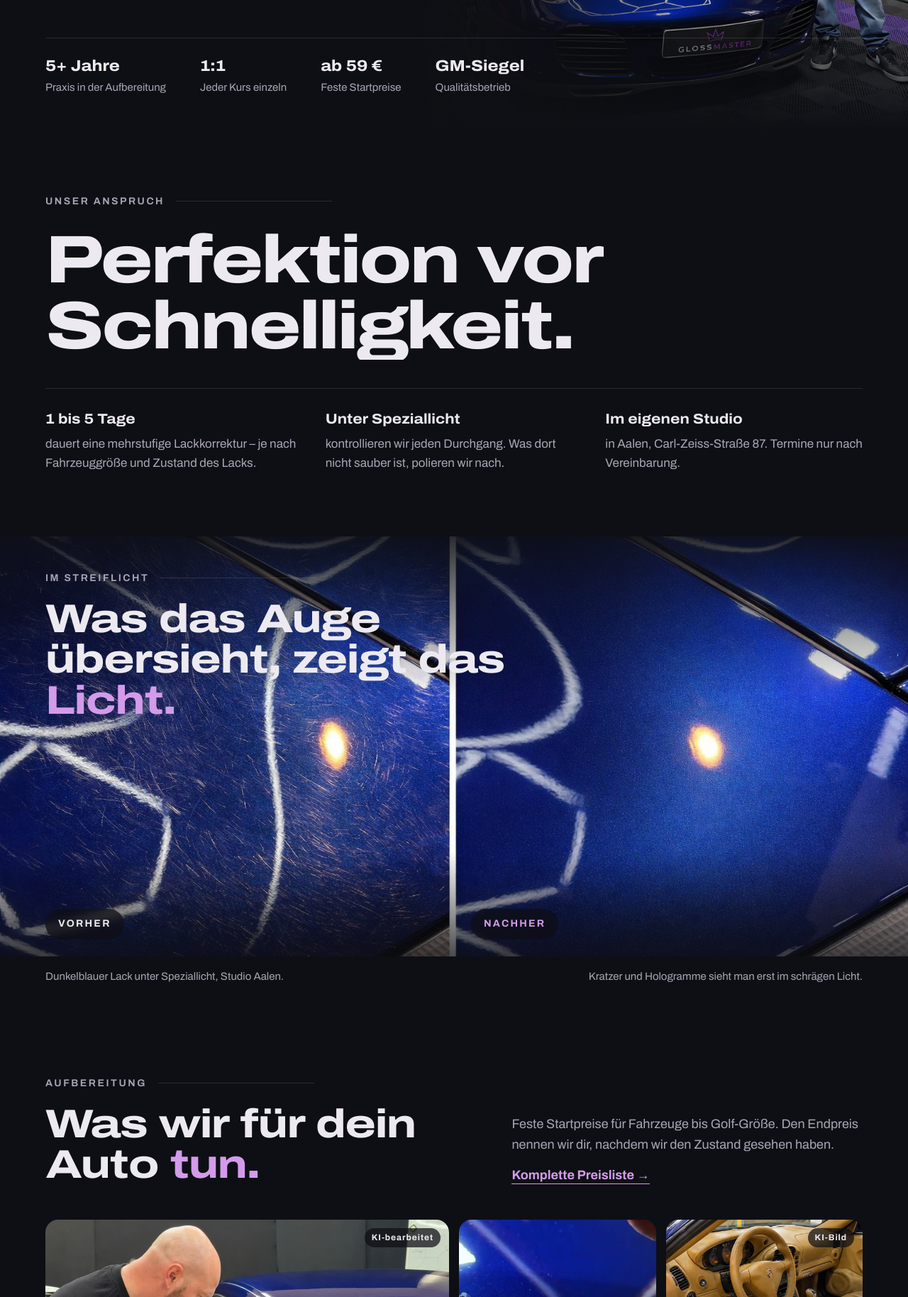
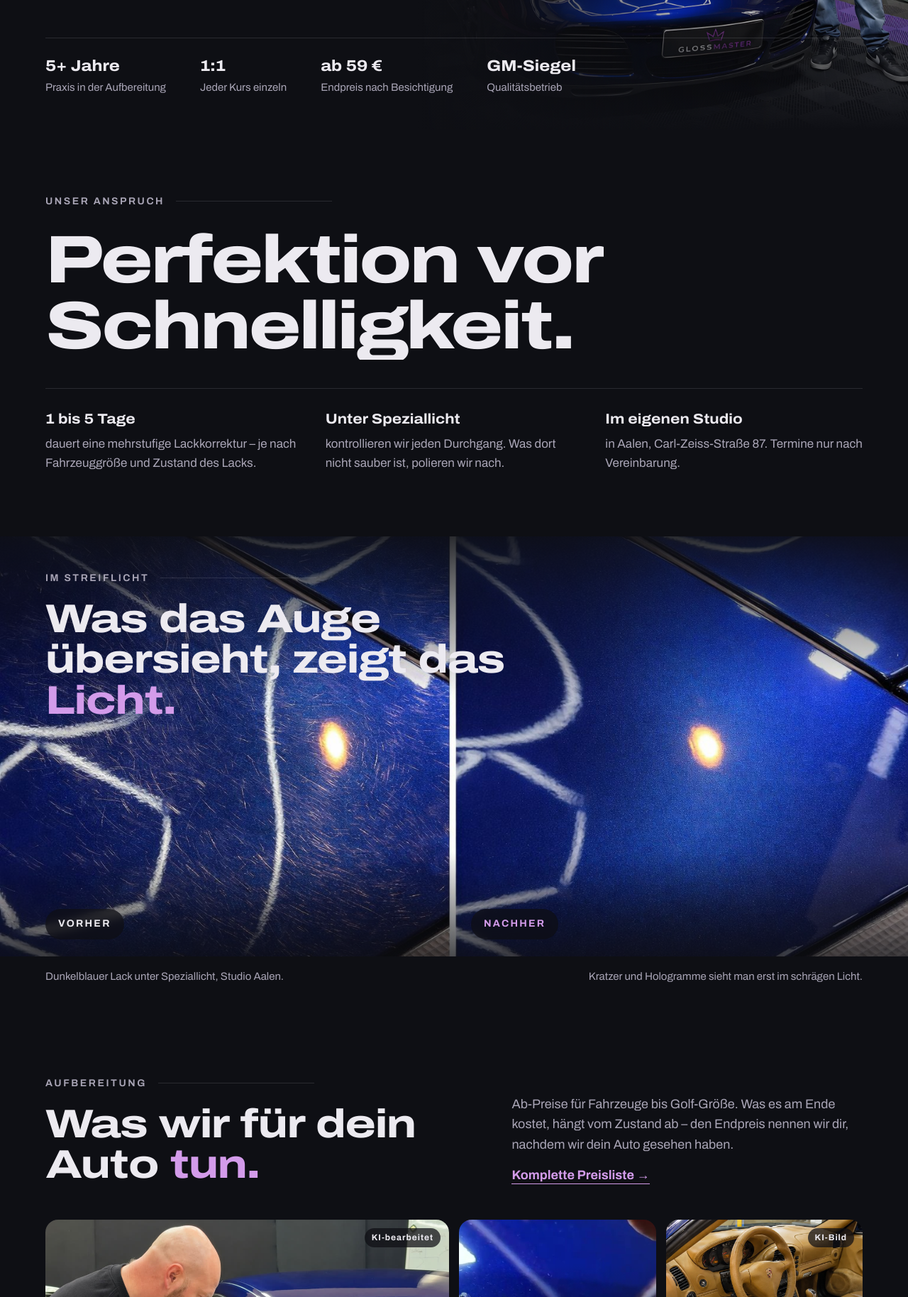
Before and after one commit to sideTwo/glossmaster-entwurf, a plain HTML site: page a-streiflicht/index.html in a window 1280 px wide. Shown: the part 618-2446 px from the top of the page at 71% size. Drawn offline with Linux system fonts and the light colour scheme.

Commit message:
Preise: Ab-Preise mit Endpreis nach Besichtigung statt „feste Startpreise“
Co-Authored-By: Claude Opus 5.5 <noreply@anthropic.com>

```diff
--- a/a-streiflicht/index.html
+++ b/a-streiflicht/index.html
@@ -219,7 +219,7 @@
       <div class="fakten">
         <span><b>5+ Jahre</b>Praxis in der Aufbereitung</span>
         <span><b>1:1</b>Jeder Kurs einzeln</span>
-        <span><b>ab 59 €</b>Feste Startpreise</span>
+        <span><b>ab 59 €</b>Endpreis nach Besichtigung</span>
         <span><b>GM-Siegel</b>Qualitätsbetrieb</span>
       </div>
     </div>
@@ -262,7 +262,7 @@
           <h2 id="t-auf">Was wir für dein Auto <em>tun.</em></h2>
         </div>
         <div>
-          <p class="lead">Feste Startpreise für Fahrzeuge bis Golf-Größe. Den Endpreis nennen wir dir, nachdem wir den Zustand gesehen haben.</p>
+          <p class="lead">Ab-Preise für Fahrzeuge bis Golf-Größe. Was es am Ende kostet, hängt vom Zustand ab – den Endpreis nennen wir dir, nachdem wir dein Auto gesehen haben.</p>
           <a class="pfeil" href="preisliste/">Komplette Preisliste</a>
         </div>
       </div>
```
Also changed, not shown: a-streiflicht/preisliste/index.html (+3 -3 lines).
